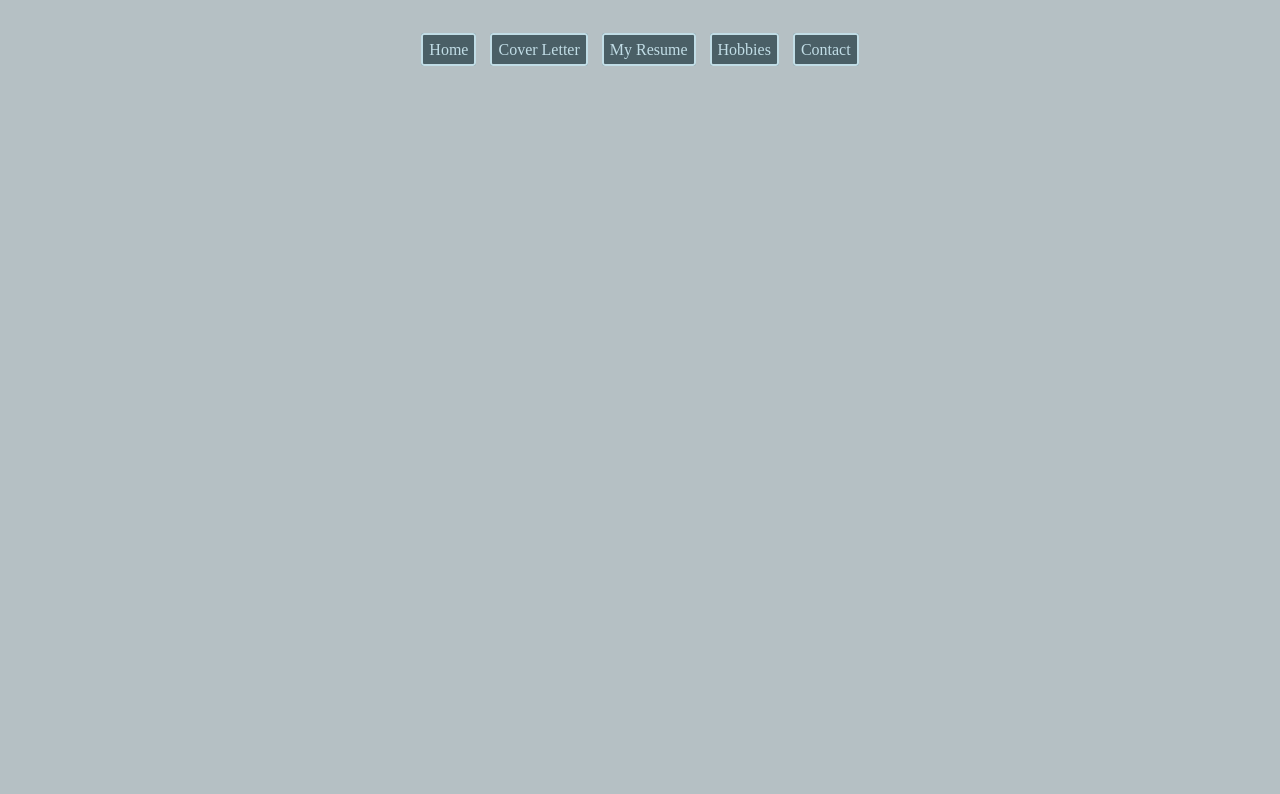
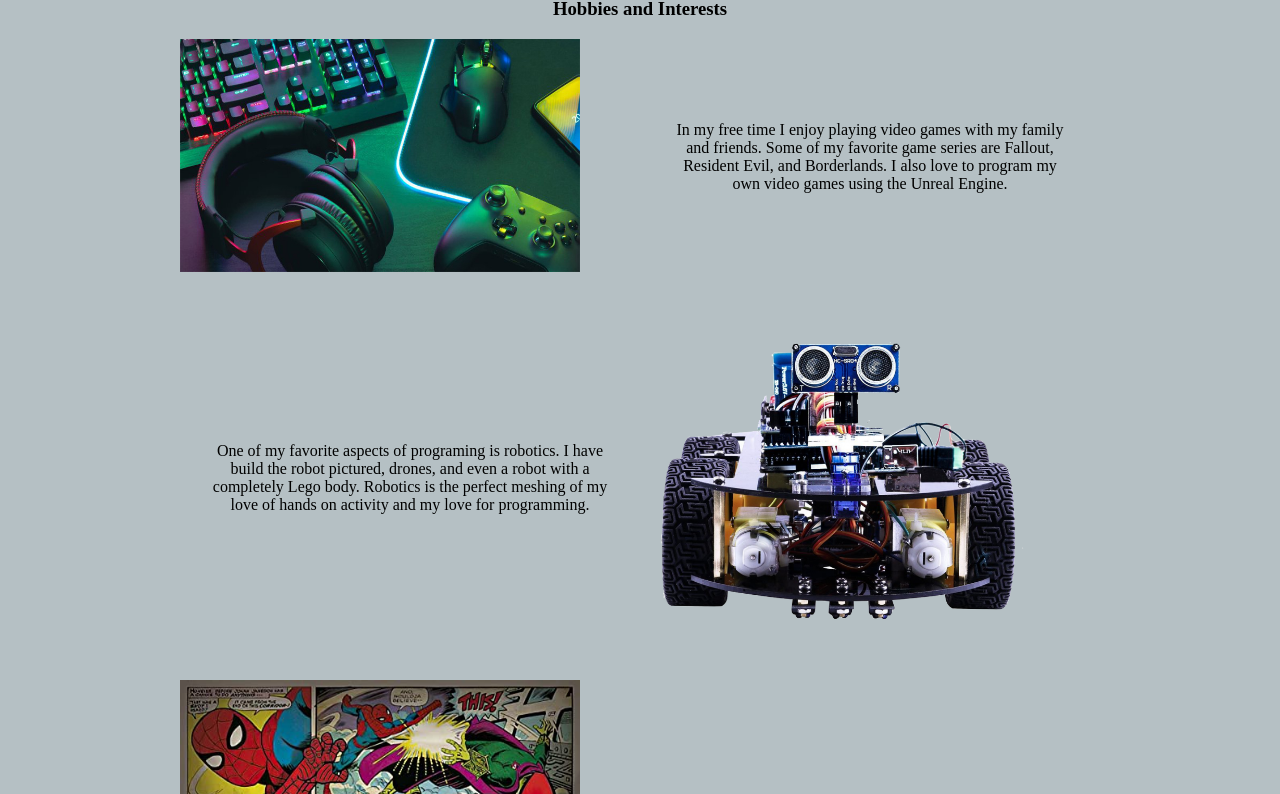
Before and after one commit to Jordomav/liberty-csis100, a plain HTML site: page hobbies.html in a window 1280 px wide. Shown: the part 155-949 px from the top of the page. Before the commit the page ends 800 px from the top, so only its background shows below. Drawn offline with Linux system fonts and the light colour scheme.

Commit message:
finish hobbies

```diff
--- a/css/styles.css
+++ b/css/styles.css
@@ -71,3 +71,56 @@ body {
 .img-resume img {
     width: 200px;
 }
+
+.content-hobbies {
+    display: grid;
+    justify-content: center;
+    align-items: center;
+    grid-template-areas:
+    "gaming-img gaming-text"
+    "robots-text robots-img"
+    "comics-img comics-text"
+    "anime-text anime-img";
+}
+
+.content-hobbies img {
+    width: 400px;
+}
+
+.content-hobbies p {
+    width: 400px;
+    text-align: center;
+    padding: 30px;
+}
+
+.gaming-img {
+    grid-area: gaming-img;
+}
+
+.gaming-text {
+    grid-area: gaming-text;
+}
+
+.robots-text {
+    grid-area: robots-text;
+}
+
+.robots-img {
+    grid-area: robots-img;
+}
+
+.comics-img {
+    grid-area: comics-img;
+}
+
+.comics-text {
+    grid-area: comics-text;
+}
+
+.anime-text {
+    grid-area: anime-text;
+}
+
+.anime-img {
+    grid-area: anime-img;
+}
--- a/hobbies.html
+++ b/hobbies.html
@@ -20,7 +20,34 @@
         </div>
     </div>
     <div class="content">
-        <h1>My Hobbies</h1>
+        <h2 class="center">Jordan Mavrogeorge</h2>
+        <h3 class="center">Hobbies and Interests</h3>
+        <div class="content-hobbies">
+            <div class="gaming-img">
+                <img src="./img/gaming.jpg" alt="Gaming">
+            </div>
+            <div class="gaming-text">
+                <p>In my free time I enjoy playing video games with my family and friends. Some of my favorite game series are Fallout, Resident Evil, and Borderlands. I also love to program my own video games using the Unreal Engine.</p>
+            </div>
+            <div class="robots-text">
+                <p>One of my favorite aspects of programing is robotics. I have build the robot pictured, drones, and even a robot with a completely Lego body. Robotics is the perfect meshing of my love of hands on activity and my love for programming.</p>
+            </div>
+            <div class="robots-img">
+                <img src="./img/robots.png" alt="Robot">
+            </div>
+            <div class="comics-img">
+                <img src="./img/comics.jpg" alt="Spider-Man">
+            </div>
+            <div class="comics-text">
+                <p>Well before I discovered programming my dream was to become a comic book writer, I even went as far as majoring in creative writing initially. My love for comics has been one I've had since childhood and have no intention of ever leaving it behind.</p>
+            </div>
+            <div class="anime-text">
+                <p>One of my favorite parts of the day is getting to spend time with my Wife. We both love anime and after a long day at work or school we both love to just sit on the couch and watch anime together. It was one of our favorite things while dating and continues to be one of our favorite ways to spend time with one another.</p>
+            </div>
+            <div class="anime-img">
+                <img src="./img/naruto.jpg" alt="Naruto">
+            </div>
+        </div>
     </div>
     <div class="footer">
         <div class="navigation">
```
Also changed, not shown: cover.html (+7 -2 lines), resume.html (+1 -1 lines), img/comics.jpg (added), img/gaming.jpg (added), img/naruto.jpg (added), img/robots.png (added).
